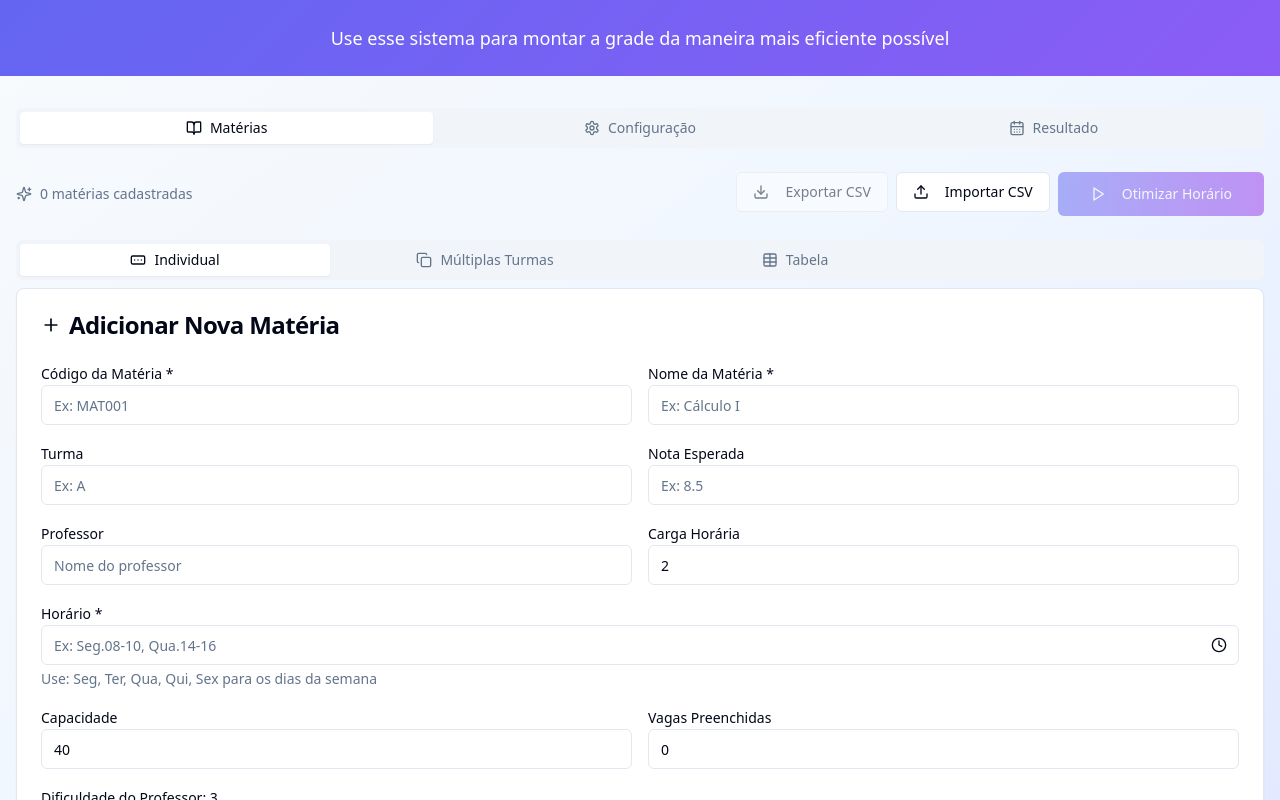
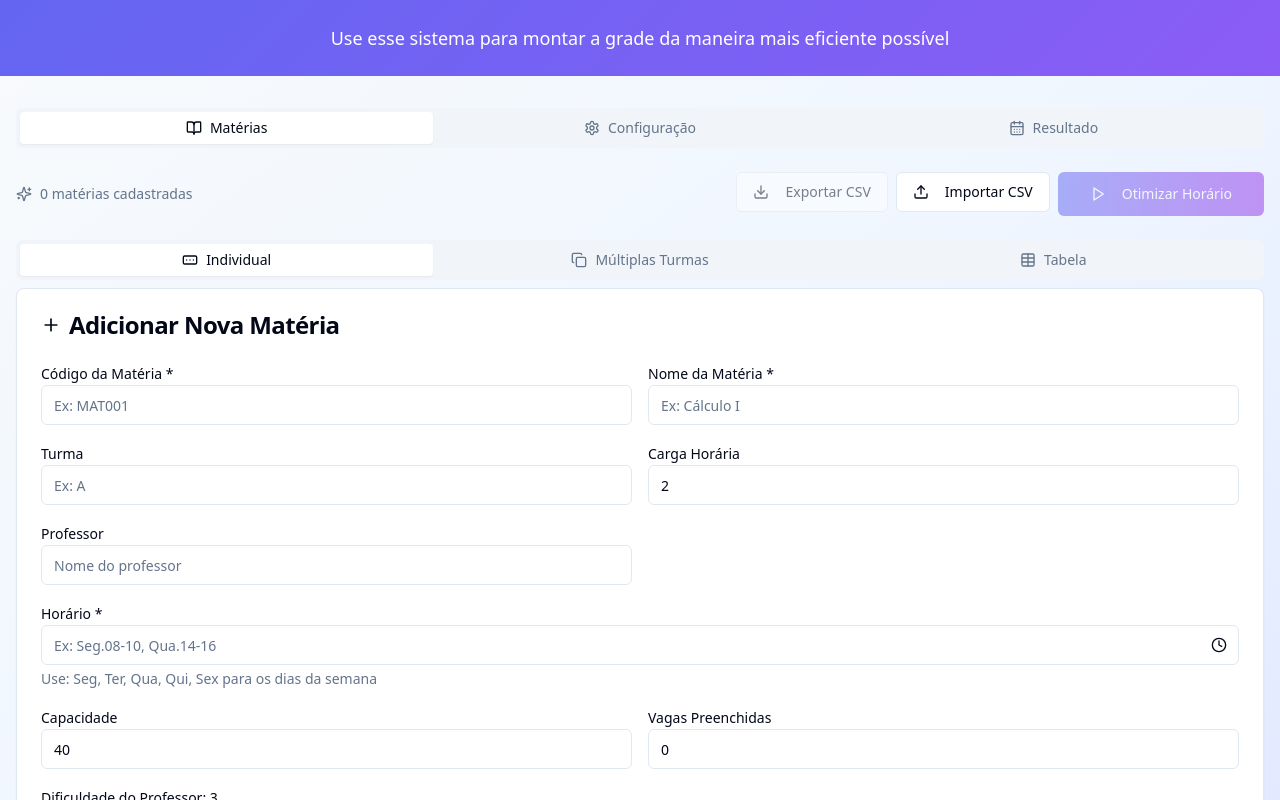
Before and after one commit to thiagopirolla/horario-perfecto-planner-33, a React (Vite) app: page / in a window 1280 px wide. Shown: the top 800 px of the page. Built offline with nearby package versions, Linux system fonts and the light colour scheme.

Commit message:
Fix: Resolve SubjectForm.tsx build errors
The previous AI edits did not resolve the build errors in SubjectForm.tsx. This commit attempts to fix the errors by removing references to the 'grade' property, which was previously removed from the Subject interface.

```diff
--- a/src/components/SubjectForm.tsx
+++ b/src/components/SubjectForm.tsx
@@ -1,3 +1,4 @@
+
 import React, { useState } from 'react';
 import { Card, CardContent, CardHeader, CardTitle } from '@/components/ui/card';
 import { Button } from '@/components/ui/button';
@@ -31,8 +32,7 @@ const SubjectForm: React.FC<SubjectFormProps> = ({ subjects, onSubjectsChange })
     difficulty: 3,
     hasFriend: false,
     schedule: '',
-    hours: 2,
-    grade: undefined // Nova propriedade para nota
+    hours: 2
   });
 
   const [editingSubject, setEditingSubject] = useState<Subject | null>(null);
@@ -75,8 +75,7 @@ const SubjectForm: React.FC<SubjectFormProps> = ({ subjects, onSubjectsChange })
       difficulty: 3,
       hasFriend: false,
       schedule: '',
-      hours: 2,
-      grade: undefined // Reset nota
+      hours: 2
     });
 
     toast({
@@ -140,7 +139,7 @@ const SubjectForm: React.FC<SubjectFormProps> = ({ subjects, onSubjectsChange })
   return (
     <div className="space-y-6">
       <Tabs defaultValue="form" className="w-full">
-        <TabsList className="grid w-full grid-cols-4">
+        <TabsList className="grid w-full grid-cols-3">
           <TabsTrigger value="form" className="flex items-center gap-2">
             <FormInput className="w-4 h-4" />
             Individual
@@ -196,16 +195,13 @@ const SubjectForm: React.FC<SubjectFormProps> = ({ subjects, onSubjectsChange })
                   />
                 </div>
                 <div>
-                  <Label htmlFor="grade">Nota Esperada</Label>
+                  <Label htmlFor="hours">Carga Horária</Label>
                   <Input
-                    id="grade"
+                    id="hours"
                     type="number"
-                    min="0"
-                    max="10"
-                    step="0.1"
-                    value={newSubject.grade || ''}
-                    onChange={(e) => setNewSubject({...newSubject, grade: e.target.value ? parseFloat(e.target.value) : undefined})}
-                    placeholder="Ex: 8.5"
+                    value={newSubject.hours}
+                    onChange={(e) => setNewSubject({...newSubject, hours: parseInt(e.target.value) || 2})}
+                    placeholder="Ex: 2"
                   />
                 </div>
               </div>
@@ -218,16 +214,6 @@ const SubjectForm: React.FC<SubjectFormProps> = ({ subjects, onSubjectsChange })
                     value={newSubject.professor}
                     onChange={(e) => setNewSubject({...newSubject, professor: e.target.value})}
                     placeholder="Nome do professor"
-                  />
-                </div>
-                <div>
-                  <Label htmlFor="hours">Carga Horária</Label>
-                  <Input
-                    id="hours"
-                    type="number"
-                    value={newSubject.hours}
-                    onChange={(e) => setNewSubject({...newSubject, hours: parseInt(e.target.value) || 2})}
-                    placeholder="Ex: 2"
                   />
                 </div>
               </div>
```
